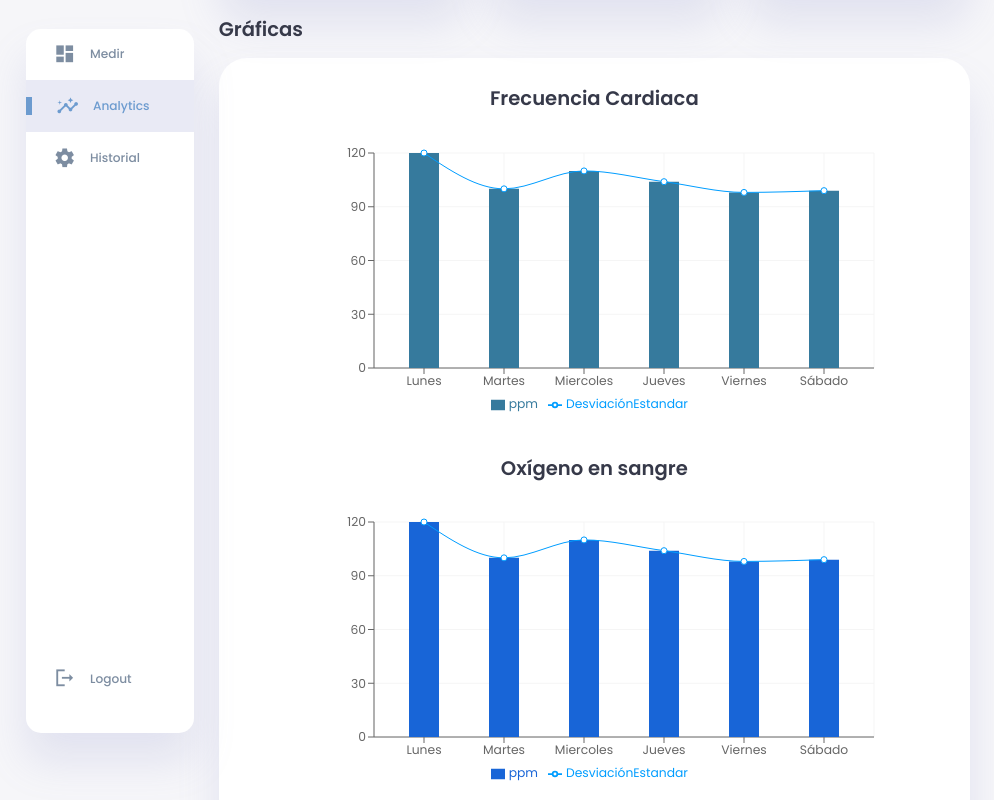
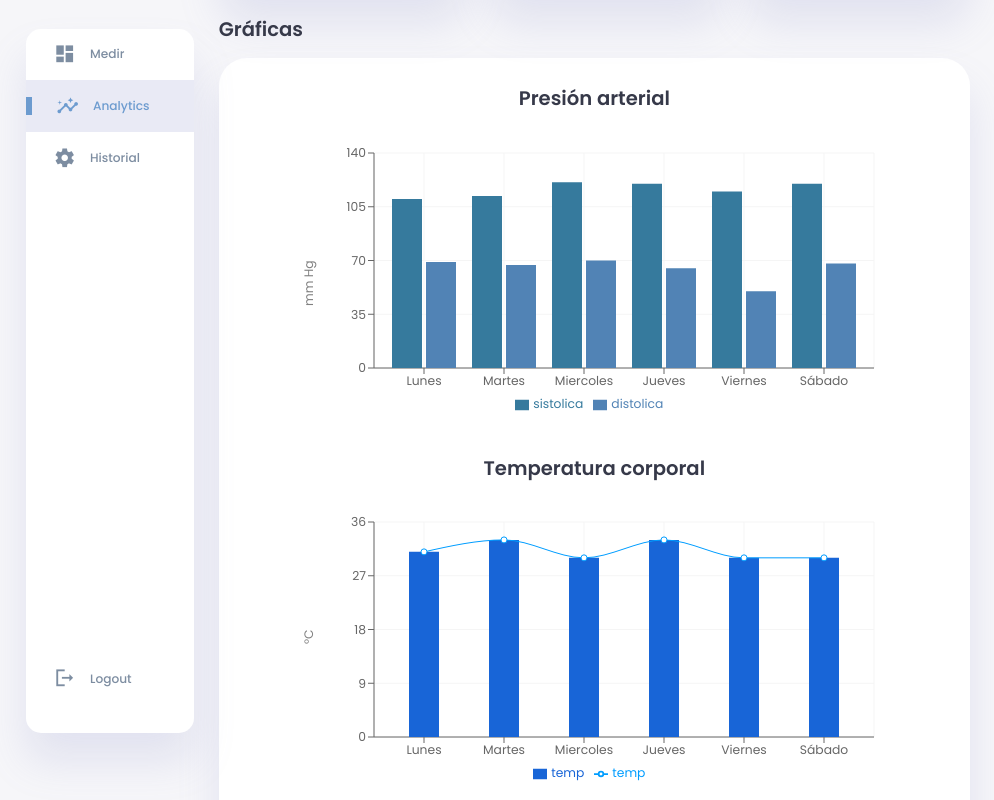
Before and after one commit to Nancy1226/VitalTech, a React (Vite) app: page /dashboard in a window 1280 px wide. Shown: the part 180-980 px from the top of the page, without its empty margins (0-994 px from the left). Built offline with nearby package versions, Linux system fonts and the light colour scheme.

Commit message:
[UPDATE] Graphics and working in the Home component

```diff
--- a/package.json
+++ b/package.json
@@ -16,6 +16,7 @@
     "react-dom": "^18.2.0",
     "react-router-dom": "^6.16.0",
     "recharts": "2.9.3",
+    "socket.io-client": "4.7.2",
     "styled-components": "^6.0.8",
     "sweetalert2": "^11.7.32"
   },
--- a/src/components/atoms/Graphic.jsx
+++ b/src/components/atoms/Graphic.jsx
@@ -1,40 +1,79 @@
-import { ComposedChart,ResponsiveContainer,BarChart, Bar, XAxis, YAxis, Tooltip, Legend, CartesianGrid, Line } from 'recharts';
+import { ComposedChart,ResponsiveContainer,Label, Bar, XAxis, YAxis, Tooltip, Legend, CartesianGrid, Line } from 'recharts';
 const data = [
     {
         name: 'Lunes',
         ppm: 120,
-        DesviaciónEstandar: 120
+        sistolica:110,
+        distolica:69,
+        temp:31,
+        oxigeno: 120
     },
     {
         name: 'Martes',
         ppm: 100,
-        DesviaciónEstandar:100
+        sistolica:112,
+        distolica:67,
+        temp:33,
+        oxigeno:100
     },
     {
         name: 'Miercoles',
         ppm: 110,
-        DesviaciónEstandar:110
+        sistolica:121,
+        distolica:70,
+        temp:30,
+        oxigeno:110
     },
     {
         name: 'Jueves',
         ppm: 104,
-        DesviaciónEstandar:104
+        sistolica:120,
+        distolica:65,
+        temp:33,
+        oxigeno:104
     },
     {
         name: 'Viernes',
         ppm: 98,
-        DesviaciónEstandar:98
+        sistolica:115,
+        distolica:50,
+        temp:30,
+        oxigeno:98
     },
     {
         name: 'Sábado',
         ppm: 99,
-        DesviaciónEstandar:99
+        sistolica:120,
+        distolica:68,
+        temp:30,
+        oxigeno:99
     }
 
 ];
 
-function Graphic({color, datos}) {
-    console.log(color);
+function Graphic({color1, color2, datos,columnas, variable, dataKey1, dataKey2}) {
+    console.log(columnas);
+
+    const renderBars = () => {
+        if (columnas === 2) {
+          return (
+            <>
+              <Bar key="bar-distolica" dataKey={dataKey1} barSize={30} fill={color1} />
+              <Bar key="bar-sistolica" dataKey={dataKey2} barSize={30} fill={color2} />
+            </>
+          );
+        } else if (columnas === 1) {
+          return(
+          <>
+          <Bar key="bar-distolica" dataKey={dataKey1} barSize={30} fill={color1} />;
+          <Line type="monotone" dataKey={dataKey1} stroke="#009dff" />
+          </>)
+
+        }
+        return null;
+      };
+
+
     return (
         <>
         <ComposedChart
@@ -50,12 +89,17 @@ function Graphic({color, datos}) {
         >
         <CartesianGrid stroke="#f5f5f5" />
         <XAxis dataKey="name"  padding={{ left: 10, right: 10 }} />
-        <YAxis />
+        <YAxis>
+        <Label
+              value={variable}
+              angle={-90}
+              position="left"
+              dy="-10"
+            />
+        </YAxis>
         <Tooltip />
         <Legend />
-        <Bar dataKey="ppm" barSize={30} fill={color} />
-        <Line type="monotone" dataKey="DesviaciónEstandar" stroke="#009dff" />
-
+        {renderBars()}
         </ComposedChart>
         </>
 
--- a/src/components/molecules/GraphicGroup.jsx
+++ b/src/components/molecules/GraphicGroup.jsx
@@ -1,11 +1,11 @@
 import Graphic from "../atoms/Graphic";
 
-function GraphicGroup({ graphicName, color, data}) {
+function GraphicGroup({ graphicName, color1, color2, data, columnas, variable, datakey1, datakey2}) {
 
     return (
         <>
             <h2>{graphicName}</h2>
-            <Graphic color={color}/>
+            <Graphic color1={color1} color2={color2} columnas={columnas} variable={variable} dataKey1={datakey1} dataKey2={datakey2}/>
         </>
 
     );
--- a/src/components/organisms/BodyDashboard.jsx
+++ b/src/components/organisms/BodyDashboard.jsx
@@ -27,16 +27,15 @@ function BodyDashboard() {
               />
             </div>
           </div>
-          {/* <!-- End of Analyses --> */}
-
-          {/* <!-- Section graficas --> */}
 
           <div class="new-users">
             <h2>Gráficas</h2>
             <div class="user-list">
              {/* <Graphic/> */}
-             <GraphicGroup graphicName={"Frecuencia Cardiaca"} color={"#367a9d"}/>
-             <GraphicGroup graphicName={"Oxígeno en sangre"} color={"#1865d7"}/>
+             <GraphicGroup graphicName={"Presión arterial"} color1={"#367a9d"} color2={"#5183b5"} columnas={2} variable={"mm Hg"} datakey1={"sistolica"} datakey2={"distolica"}/>
+             <GraphicGroup graphicName={"Temperatura corporal"} color1={"#1865d7"} columnas={1} datakey1={"temp"} variable={"°C"}/>
+             <GraphicGroup graphicName={"Oxígeno en sangre"} color1={"#34ad70"} columnas={1} datakey1={"oxigeno"} variable={"%"}/>
+             <GraphicGroup graphicName={"Frecuencia cardiaca"} color1={"#5819cc"} columnas={1} datakey1={"ppm"} variable={"PPM"}/>
             </div>
           </div>
 
--- a/src/components/organisms/Measure.jsx
+++ b/src/components/organisms/Measure.jsx
@@ -1,11 +1,42 @@
-import GroupCards from "../molecules/GroupCards";
-import GraphicGroup from "../molecules/GraphicGroup";
+import {LineChart, XAxis, YAxis, Line, CartesianGrid, Tooltip} from "recharts"
+import { useState } from "react";
+import io from "socket.io-client";
 
 function Measure() {
+
+    const [data2, setData] = useState([
+        {
+          sp2:0
+        }
+      ]);
+
+
+    const socket = io("http://50.19.138.200:3000");
+
+    socket.on("sensor_data_front", (newData) => {
+          console.log(newData);
+
+          const updatedData = [...data2];
+          updatedData.push({ sp2: newData});
+          setData(updatedData);
+
+     });
+
+    const iniciar = async() => {
+        alert("Cuenta regresiva");
+
+    }
+
     return (
         <main>
-            <h1>Graficas de cada uno</h1>
-            <h2>No se muestra nada XD</h2>
+
+            <div class="new-users">
+            <h2>Medición</h2>
+            <div class="user-list">
+                <button onClick={iniciar}>Iniciar Medición</button><br />
+                <h2>Aca iran las graficas y el boton</h2>
+            </div>
+            </div>
 
         </main>
      );
```
Also changed, not shown: 1 other file (tests, documents, lock files or other folders).
